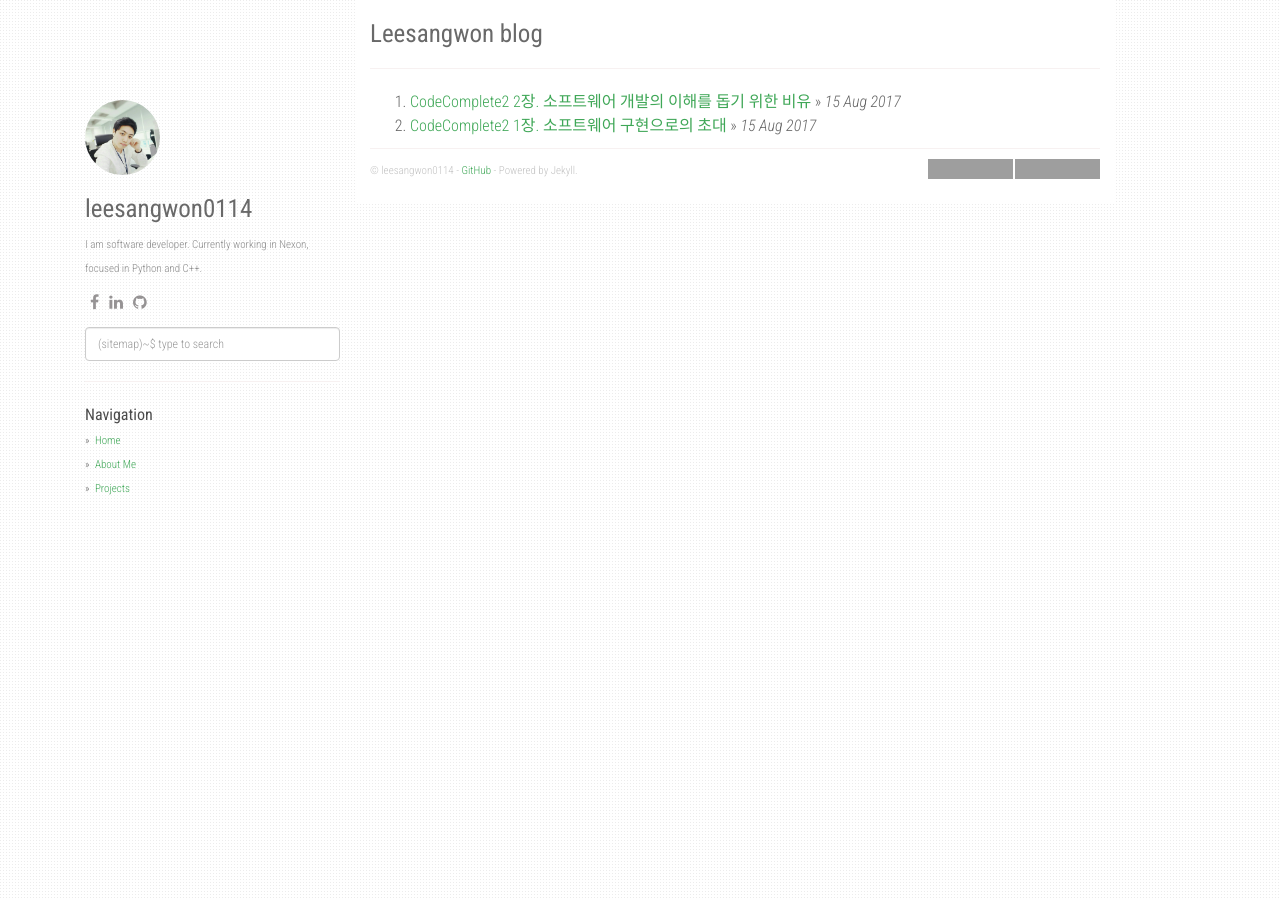
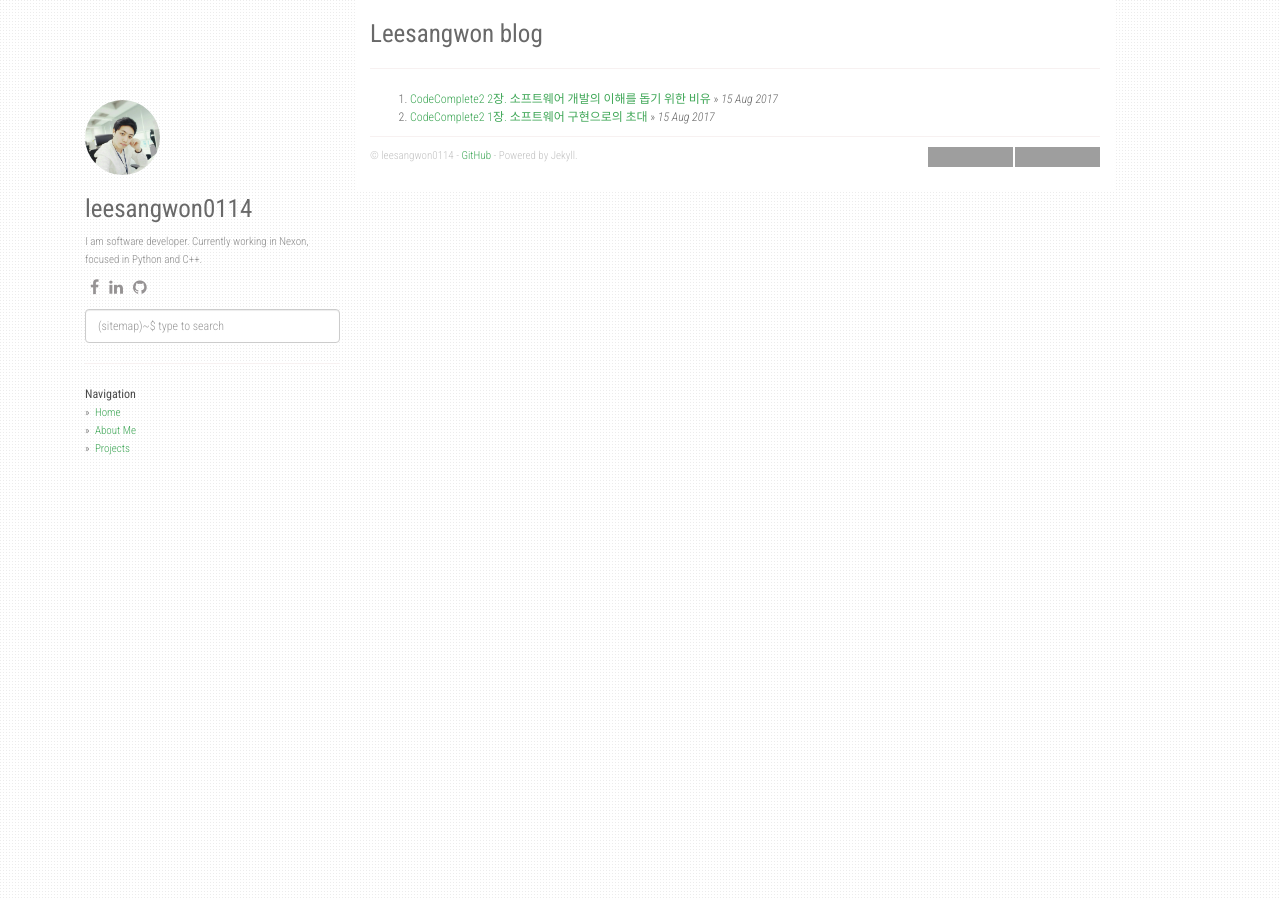
Before and after one commit to leesangwon0114/leesangwon0114.github.io, a Jekyll site: the page built from index.html, in a window 1280 px wide. Built offline with Jekyll 4.4.1, drawn with Linux system fonts in a browser that asks for light colours; nearby versions of some CDN libraries; the list of posts is cut into pages by our own code; grey boxes are pictures that could not be loaded.

Commit message:
modify css

```diff
--- a/static/css/main.css
+++ b/static/css/main.css
@@ -3,7 +3,7 @@ body {
   background: url("/static/img/subtle_dots.png");
   line-height: 1.5em;
   font-weight: 300;
-  font-size: 16px;
+  font-size: 12px;
   color: #666;
 }
 hr {
@@ -88,7 +88,7 @@ div.col-sm-3 {
   color: #666;
 }
 div.col-sm-3 strong {
-  font-size: 16px;
+  font-size: 12px;
   color: #4A4A4A;
   font-weight: normal;
 }
```
